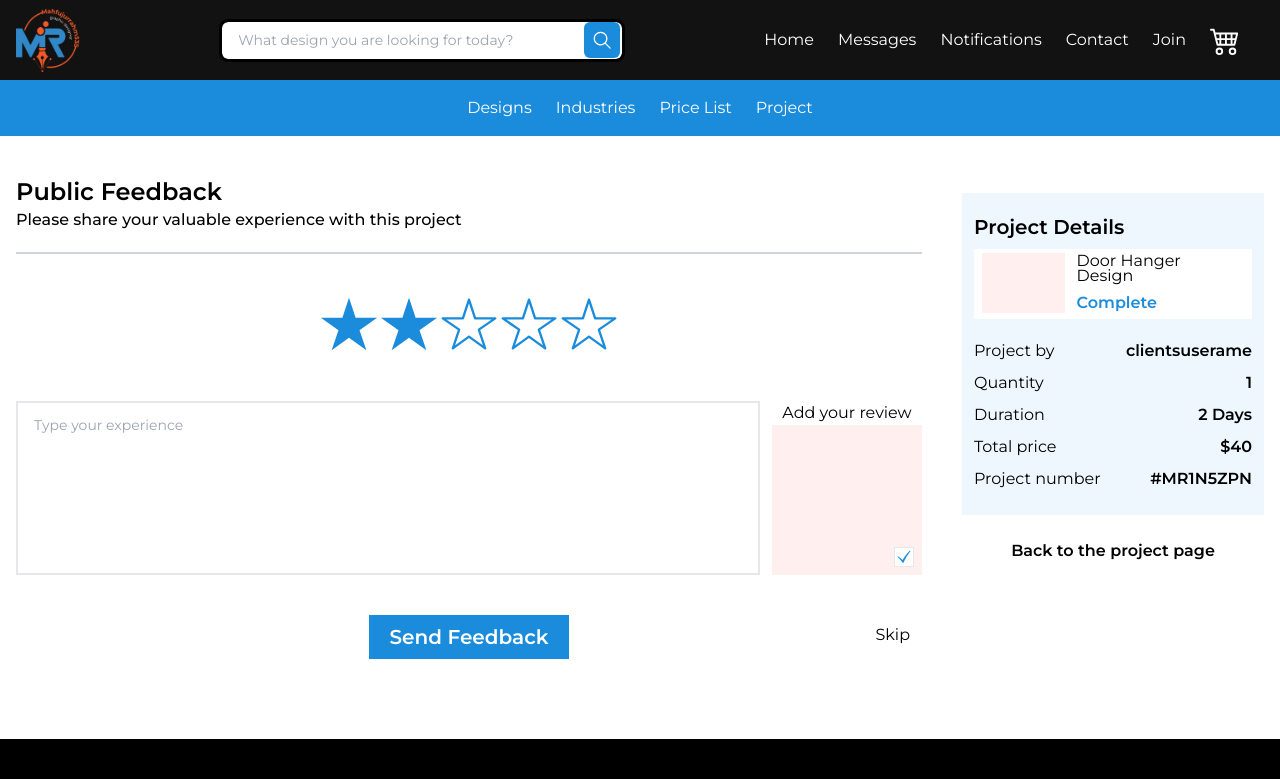
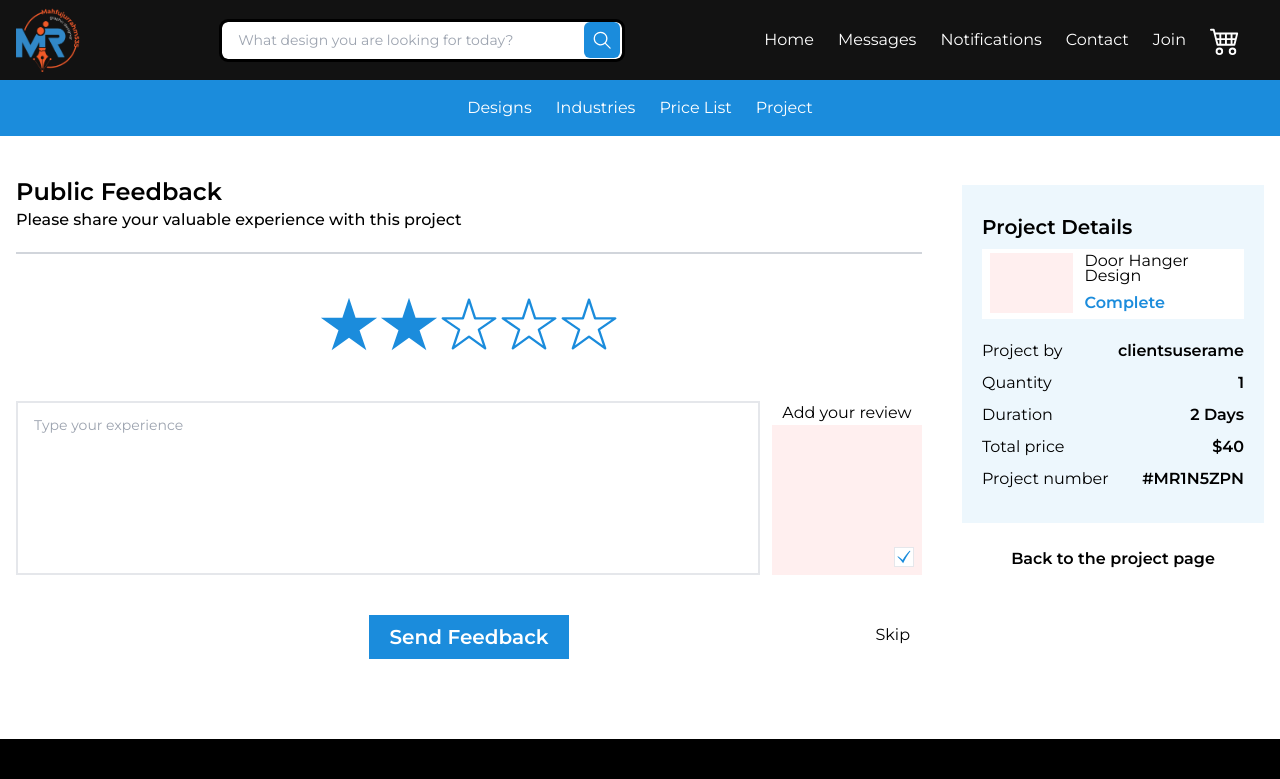
Before and after one commit to Shakiqurrahman/mr-project--fiverr-system, a React (Vite) app: page /feedback in a window 1280 px wide. Shown: the top 779 px of the page. Built offline with nearby package versions, Linux system fonts and the light colour scheme.

Commit message:
adding some padding in project details

```diff
--- a/src/pages/Feedback.jsx
+++ b/src/pages/Feedback.jsx
@@ -90,7 +90,7 @@ function Feedback() {
                     </form>
                 </div>
                 <div className="w-full md:w-1/4 flex flex-col justify-center items-center lg:mt-[-80px]">
-                    <div className=" bg-lightskyblue p-3 w-full md:w-auto">
+                    <div className=" bg-lightskyblue p-5 w-full md:w-auto">
                         <h4 className="text-black text-xl my-2 font-semibold">
                             Project Details
                         </h4>
```
